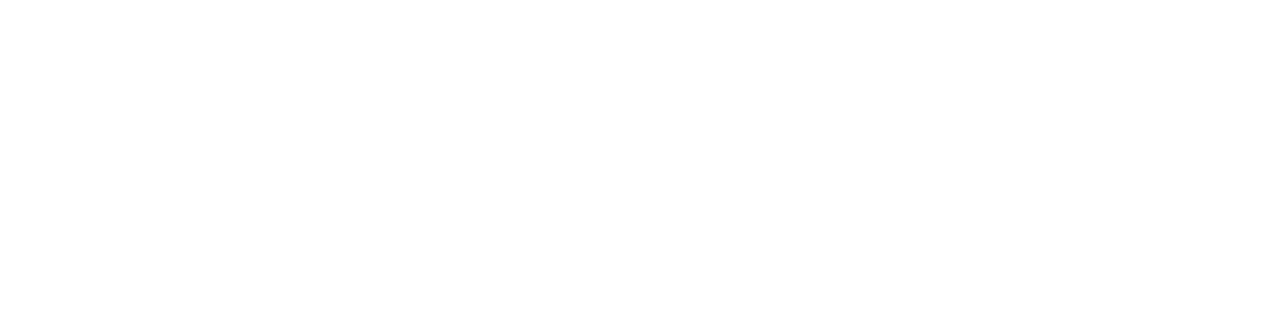
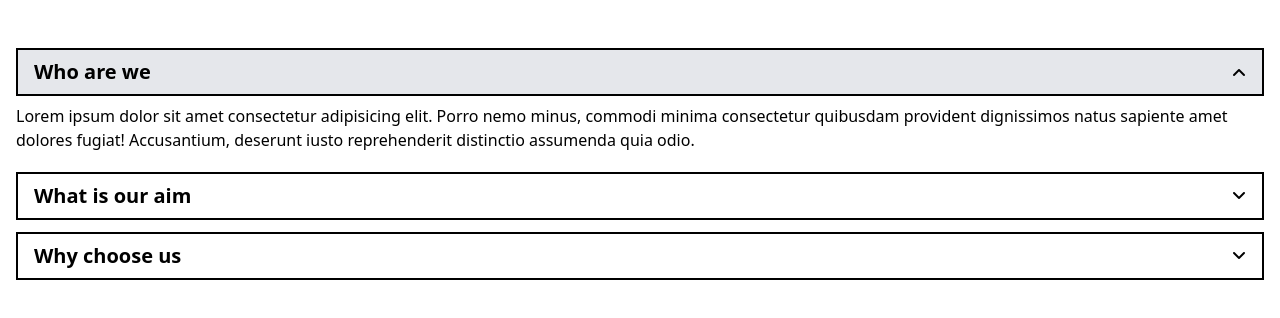
Before and after one commit to abdullah-madni/TailwindCss-Components, a website built with Vite: page index.html in a window 1280 px wide. Built offline with nearby package versions, Linux system fonts and the light colour scheme.

Commit message:
initial commit

```diff
--- a/index.html
+++ b/index.html
@@ -5,12 +5,57 @@
    <meta charset="UTF-8" />
    <meta name="viewport" content="width=device-width, initial-scale=1.0" />
    <title>Document</title>
+   <link rel="stylesheet" href="https://cdnjs.cloudflare.com/ajax/libs/font-awesome/6.5.1/css/all.min.css" integrity="sha512-DTOQO9RWCH3ppGqcWaEA1BIZOC6xxalwEsw9c2QQeAIftl+Vegovlnee1c9QX4TctnWMn13TZye+giMm8e2LwA==" crossorigin="anonymous" referrerpolicy="no-referrer" />
    <link rel="stylesheet" href="css/style.css" />
    <script src="js/jquery-3.7.1.js"></script>
 </head>
 
 <body>
+   <div class="container mx-auto pt-12">
+      <div class="space-y-3 px-4">
+         <div class="accord group open">
+            <button class="w-full flex justify-between items-center py-2 px-4 border-2 border-black hover:bg-gray-200 group-[.accord.open]:bg-gray-200 accord-toggler" >
+               <span class="text-xl font-semibold">Who are we</span>
+               <i class="fas fa-angle-down transition-all duration-300 group-[.accord.open]:-rotate-180"></i>
+            </button>
+            <div class="py-2 accord-body">
+               Lorem ipsum dolor sit amet consectetur adipisicing elit. Porro nemo minus, commodi minima consectetur quibusdam provident dignissimos natus sapiente amet dolores fugiat! Accusantium, deserunt iusto reprehenderit distinctio assumenda quia odio.
+            </div>
+         </div>
+         <div class="accord group">
+            <button class="w-full flex justify-between items-center py-2 px-4 border-2 border-black hover:bg-gray-200 group-[.accord.open]:bg-gray-200 accord-toggler" >
+               <span class="text-xl font-semibold">What is our aim</span>
+               <i class="fas fa-angle-down transition-all duration-300 group-[.accord.open]:-rotate-180"></i>
+            </button>
+            <div class="py-2 accord-body hidden">
+               Lorem ipsum dolor sit amet consectetur adipisicing elit. Porro nemo minus, commodi minima consectetur quibusdam provident dignissimos natus sapiente amet dolores fugiat! Accusantium, deserunt iusto reprehenderit distinctio assumenda quia odio.
+            </div>
+         </div>
+         <div class="accord group">
+            <button class="w-full flex justify-between items-center py-2 px-4 border-2 border-black hover:bg-gray-200 group-[.accord.open]:bg-gray-200 accord-toggler" >
+               <span class="text-xl font-semibold">Why choose us</span>
+               <i class="fas fa-angle-down transition-all duration-300 group-[.accord.open]:-rotate-180"></i>
+            </button>
+            <div class="py-2 accord-body hidden">
+               Lorem ipsum dolor sit amet consectetur adipisicing elit. Porro nemo minus, commodi minima consectetur quibusdam provident dignissimos natus sapiente amet dolores fugiat! Accusantium, deserunt iusto reprehenderit distinctio assumenda quia odio.
+            </div>
+         </div>
+      </div>
+   </div>
 
+   <script>
+      $(document).ready(function () {
+         $('.accord-toggler').click(function(){
+            let isOpen = $(this).parent('.accord').hasClass('open');
+            $('.accord').removeClass('open');
+            $('.accord .accord-body').slideUp();
+            if (!isOpen) {
+               $(this).parent('.accord').addClass('open');
+               $(this).next('.accord-body').slideDown();
+            }
+         });
+      });
+   </script>
 </body>
 
 </html>
```
Also changed, not shown: README.md.
